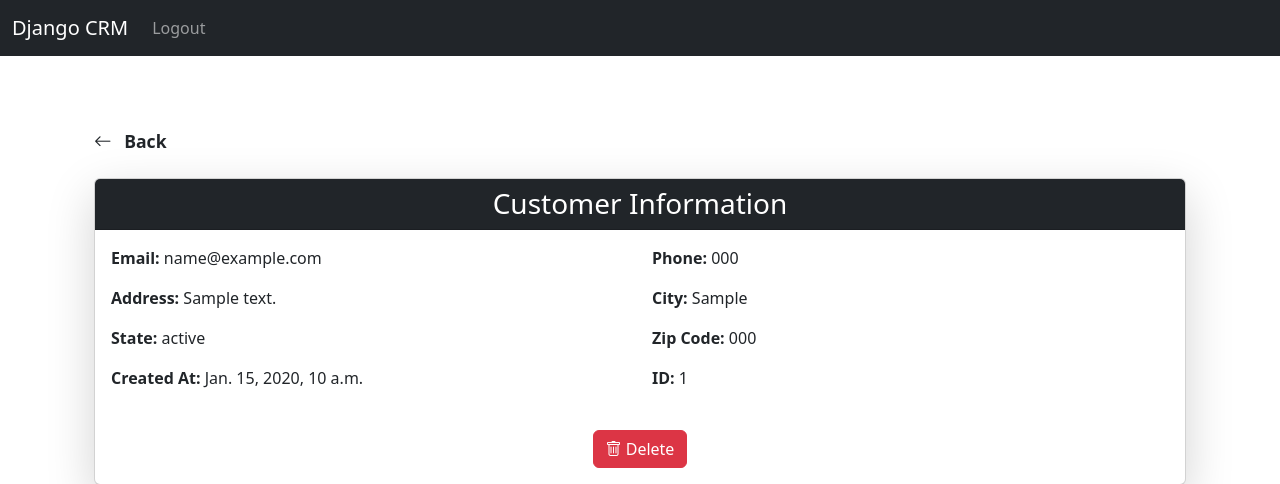
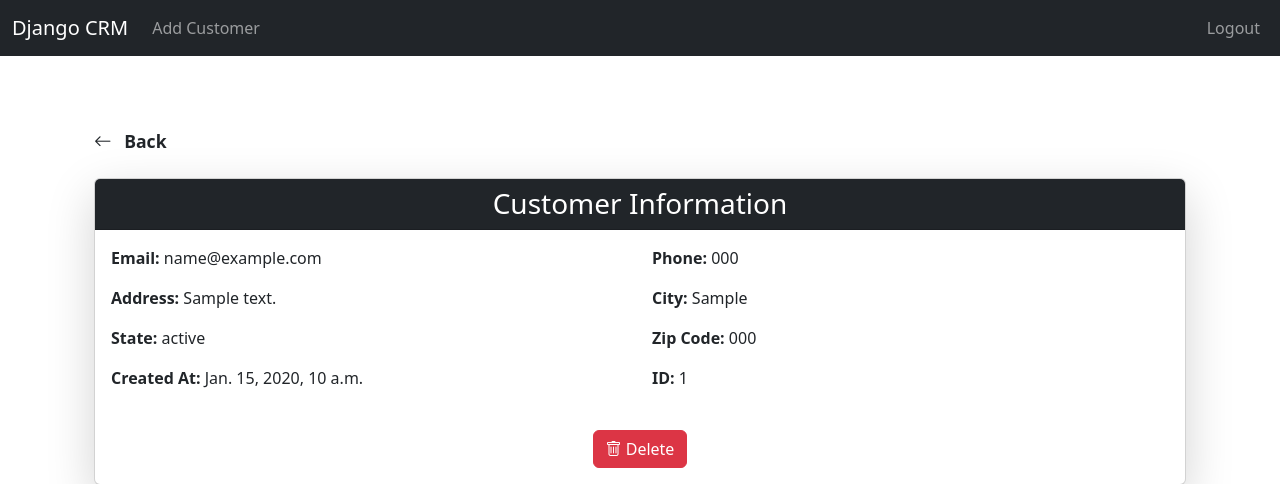
Before and after one commit to mahdihassani-dev/Django-CRM, a Django app: page /customer/1 in a window 1280 px wide. Shown: the top 484 px of the page. Run offline with Django 5.2, Linux system fonts and the light colour scheme; a user stored in the database is signed in; tables that the repository leaves empty hold one stand-in row (values such as "Sample post").

Commit message:
add record url added

```diff
--- /dev/null
+++ b/website/templates/add_record.html
@@ -0,0 +1,6 @@
+{% extends 'base.html' %}
+{% block content %}
+
+
+
+{% endblock %}
--- a/website/templates/navbar.html
+++ b/website/templates/navbar.html
@@ -1,12 +1,27 @@
 <nav class="navbar navbar-expand-lg navbar-dark bg-dark">
   <div class="container-fluid">
-      <a class="navbar-brand" href="{%url 'home'%}">Django CRM</a>
-      <button class="navbar-toggler" type="button" data-bs-toggle="collapse" data-bs-target="#navbarSupportedContent" aria-controls="navbarSupportedContent" aria-expanded="false" aria-label="Toggle navigation">
+    <a class="navbar-brand" href="{% url 'home' %}">Django CRM</a>
+    <button
+      class="navbar-toggler"
+      type="button"
+      data-bs-toggle="collapse"
+      data-bs-target="#navbarSupportedContent"
+      aria-controls="navbarSupportedContent"
+      aria-expanded="false"
+      aria-label="Toggle navigation"
+    >
       <span class="navbar-toggler-icon"></span>
     </button>
     <div class="collapse navbar-collapse" id="navbarSupportedContent">
       <ul class="navbar-nav me-auto mb-2 mb-lg-0">
-
+        {% if user.is_authenticated %}
+        <li class="nav-item">
+          <a class="nav-link" href="{% url 'add-customer' %}">Add Customer</a>
+        </li>
+        {% endif %}
+      </ul>
+      <!-- Right-aligned items -->
+      <ul class="navbar-nav ms-auto mb-2 mb-lg-0">
         {% if user.is_authenticated %}
         <li class="nav-item">
           <a class="nav-link" href="{% url 'logout' %}">Logout</a>
--- a/website/urls.py
+++ b/website/urls.py
@@ -8,4 +8,5 @@ urlpatterns = [
     path('register/', views.register_user, name='register'),
     path('customer/<int:pk>', views.customer_record, name='customer'),
     path('delete/<int:pk>', views.delete_customer, name='delete-customer'),
+    path('add-customer/', views.add_record, name='add-customer')
 ]
--- a/website/views.py
+++ b/website/views.py
@@ -63,3 +63,14 @@ def delete_customer(request, pk):
     else:
         messages.error(request, "You must be logged in to see customers detail")
         return redirect('home')
+
+
+def add_record(request):
+
+    if request.method == 'POST':
+        # form validation and create new customer
+        Customer.objects.create(
+
+        )
+
+    return render(request, 'add_record.html', {})
```
Lines whose indentation alone changed are shown as unchanged.
